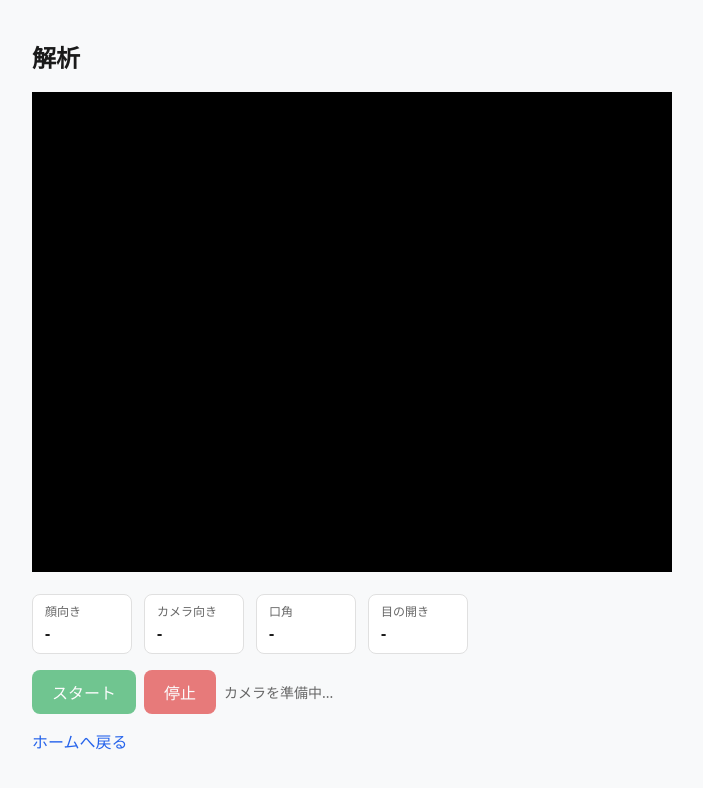
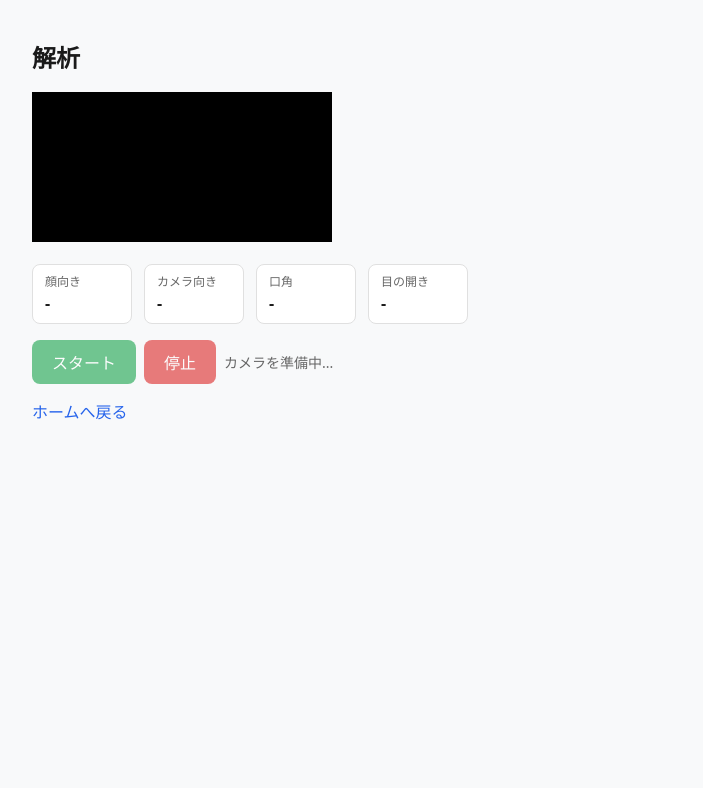
Before and after one commit to ko-max-123/kaokensyo, a React (Vite) app: page /analyze in a window 1280 px wide. Shown: the top 788 px of the page, without its empty margins (182-885 px from the left). Built offline with nearby package versions, Linux system fonts and the light colour scheme; no server answers.

Commit message:
20260323 カメラ感度のしきい値を下げ

```diff
--- a/src/components/CameraPreview.tsx
+++ b/src/components/CameraPreview.tsx
@@ -4,20 +4,33 @@ interface CameraPreviewProps {
   stream: MediaStream | null
   isRunning: boolean
   errorMessage: string | null
+  /** 実解像度が分かったとき（オーバーレイ・解析キャンバスと同期） */
+  onVideoDimensions?: (width: number, height: number) => void
 }
 
 const CameraPreview = forwardRef<HTMLVideoElement, CameraPreviewProps>(
-  function CameraPreview({ stream, isRunning, errorMessage }, ref) {
+  function CameraPreview({ stream, isRunning, errorMessage, onVideoDimensions }, ref) {
     return (
-      <div style={{ position: 'relative' }}>
+      <div style={{ position: 'relative', width: '100%', maxWidth: 640 }}>
         <video
           ref={ref}
           autoPlay
           playsInline
           muted
-          width={640}
-          height={480}
-          style={{ display: 'block', background: '#000' }}
+          style={{
+            display: 'block',
+            width: '100%',
+            height: 'auto',
+            maxHeight: '80vh',
+            background: '#000',
+            objectFit: 'contain',
+          }}
+          onLoadedMetadata={(e) => {
+            const v = e.currentTarget
+            if (v.videoWidth && v.videoHeight) {
+              onVideoDimensions?.(v.videoWidth, v.videoHeight)
+            }
+          }}
         />
         {errorMessage && (
           <div style={{ position: 'absolute', inset: 0, background: 'rgba(0,0,0,0.7)', color: '#fff', display: 'flex', alignItems: 'center', justifyContent: 'center', padding: 16 }}>
--- a/src/components/OverlayCanvas.tsx
+++ b/src/components/OverlayCanvas.tsx
@@ -14,7 +14,14 @@ const OverlayCanvas = forwardRef<HTMLCanvasElement, OverlayCanvasProps>(
         ref={ref}
         width={width}
         height={height}
-        style={{ position: 'absolute', top: 0, left: 0, pointerEvents: 'none' }}
+        style={{
+          position: 'absolute',
+          top: 0,
+          left: 0,
+          width: '100%',
+          height: 'auto',
+          pointerEvents: 'none',
+        }}
       />
     )
   }
--- a/src/features/face-analysis/useFaceAnalysis.ts
+++ b/src/features/face-analysis/useFaceAnalysis.ts
@@ -30,6 +30,10 @@ export function useFaceAnalysis() {
             baseOptions: { modelAssetPath: MODEL_URL },
             runningMode: 'VIDEO',
             numFaces: 1,
+            // スマホ・暗所でも検出しやすくする（誤検出はやや増えるが未検出を優先）
+            minFaceDetectionConfidence: 0.35,
+            minFacePresenceConfidence: 0.35,
+            minTrackingConfidence: 0.35,
           })
         }
       } catch (e) {
@@ -44,9 +48,18 @@ export function useFaceAnalysis() {
       lastVideoTimeRef.current = -1
 
       const tick = () => {
-        if (!runningRef.current || !video.videoWidth) {
+        if (!runningRef.current) {
           rafRef.current = requestAnimationFrame(tick)
           return
+        }
+        // スマホはメタデータ読み込みまで videoWidth が 0 のことがある
+        if (!video.videoWidth) {
+          rafRef.current = requestAnimationFrame(tick)
+          return
+        }
+        if (canvas.width !== video.videoWidth || canvas.height !== video.videoHeight) {
+          canvas.width = video.videoWidth
+          canvas.height = video.videoHeight
         }
         const videoTime = video.currentTime * 1000
         if (videoTime !== lastVideoTimeRef.current) {
--- /dev/null
+++ b/src/lib/camera/getCameraStream.ts
@@ -0,0 +1,30 @@
+/**
+ * スマホ（縦向き・インカメ優先）でも取りやすい getUserMedia 制約。
+ * 固定 640x480 は多くの端末で拒否・不適合になりやすい。
+ */
+export async function getCameraAndMicStream(): Promise<MediaStream> {
+  const videoPreferred = {
+    facingMode: 'user' as const,
+    width: { ideal: 1280, min: 320 },
+    height: { ideal: 720, min: 240 },
+  }
+
+  try {
+    return await navigator.mediaDevices.getUserMedia({
+      audio: true,
+      video: videoPreferred,
+    })
+  } catch {
+    try {
+      return await navigator.mediaDevices.getUserMedia({
+        audio: true,
+        video: { facingMode: 'user' },
+      })
+    } catch {
+      return await navigator.mediaDevices.getUserMedia({
+        audio: true,
+        video: true,
+      })
+    }
+  }
+}
--- a/src/pages/AnalyzePage.tsx
+++ b/src/pages/AnalyzePage.tsx
@@ -10,6 +10,7 @@ import CameraPreview from '@/components/CameraPreview'
 import OverlayCanvas from '@/components/OverlayCanvas'
 import MetricCard from '@/components/MetricCard'
 import { saveSession, getAllSessions, getSettings, deleteSession } from '@/lib/storage/db'
+import { getCameraAndMicStream } from '@/lib/camera/getCameraStream'
 
 const APP_VERSION = '0.1.0'
 
@@ -103,6 +104,7 @@ export default function AnalyzePage() {
   const canvasRef = useRef<HTMLCanvasElement>(null)
   const samplesRef = useRef<SessionSample[]>([])
   const [stream, setStream] = useState<MediaStream | null>(null)
+  const [videoDims, setVideoDims] = useState({ w: 640, h: 480 })
   const { analysisStatus, setAnalysisStatus, setError, setCurrentSession, setLatestMetrics, settings, setHistoryList } = useAppStore()
   const latestMetrics = useAppStore((s) => s.latestMetrics)
   const errorMessage = useAppStore((s) => s.errorMessage)
@@ -115,17 +117,19 @@ export default function AnalyzePage() {
 
   useEffect(() => {
     let s: MediaStream | null = null
-    navigator.mediaDevices
-      .getUserMedia({ video: { width: 640, height: 480 }, audio: true })
+    getCameraAndMicStream()
       .then((mediaStream) => {
         s = mediaStream
         setStream(mediaStream)
-        if (videoRef.current) videoRef.current.srcObject = mediaStream
+        if (videoRef.current) {
+          videoRef.current.srcObject = mediaStream
+          videoRef.current.play().catch(() => {})
+        }
         setAnalysisStatus('camera_ready')
         setError(null)
       })
       .catch(() => {
-        setError('カメラへのアクセスが拒否されました')
+        setError('カメラ・マイクへのアクセスが拒否されたか、利用できません')
         setAnalysisStatus('error')
       })
     return () => {
@@ -230,8 +234,16 @@ export default function AnalyzePage() {
     <div style={{ maxWidth: 900, margin: '0 auto', padding: 24 }}>
       <h1 style={{ fontSize: 24, marginBottom: 16 }}>解析</h1>
       <div style={{ position: 'relative', display: 'inline-block', marginBottom: 16 }}>
-        <CameraPreview ref={videoRef} stream={stream} isRunning={analysisStatus === 'running'} errorMessage={errorMessage} />
-        {settings.overlayVisible && <OverlayCanvas ref={canvasRef} landmarksRef={landmarksRef} width={640} height={480} />}
+        <CameraPreview
+          ref={videoRef}
+          stream={stream}
+          isRunning={analysisStatus === 'running'}
+          errorMessage={errorMessage}
+          onVideoDimensions={(w, h) => setVideoDims({ w, h })}
+        />
+        {settings.overlayVisible && (
+          <OverlayCanvas ref={canvasRef} landmarksRef={landmarksRef} width={videoDims.w} height={videoDims.h} />
+        )}
       </div>
       <div style={{ display: 'flex', gap: 12, flexWrap: 'wrap', marginBottom: 16 }}>
         <MetricCard label="顔向き" value={metrics ? `${metrics.faceYaw.toFixed(0)}° / ${metrics.facePitch.toFixed(0)}°` : '-'} />
```
